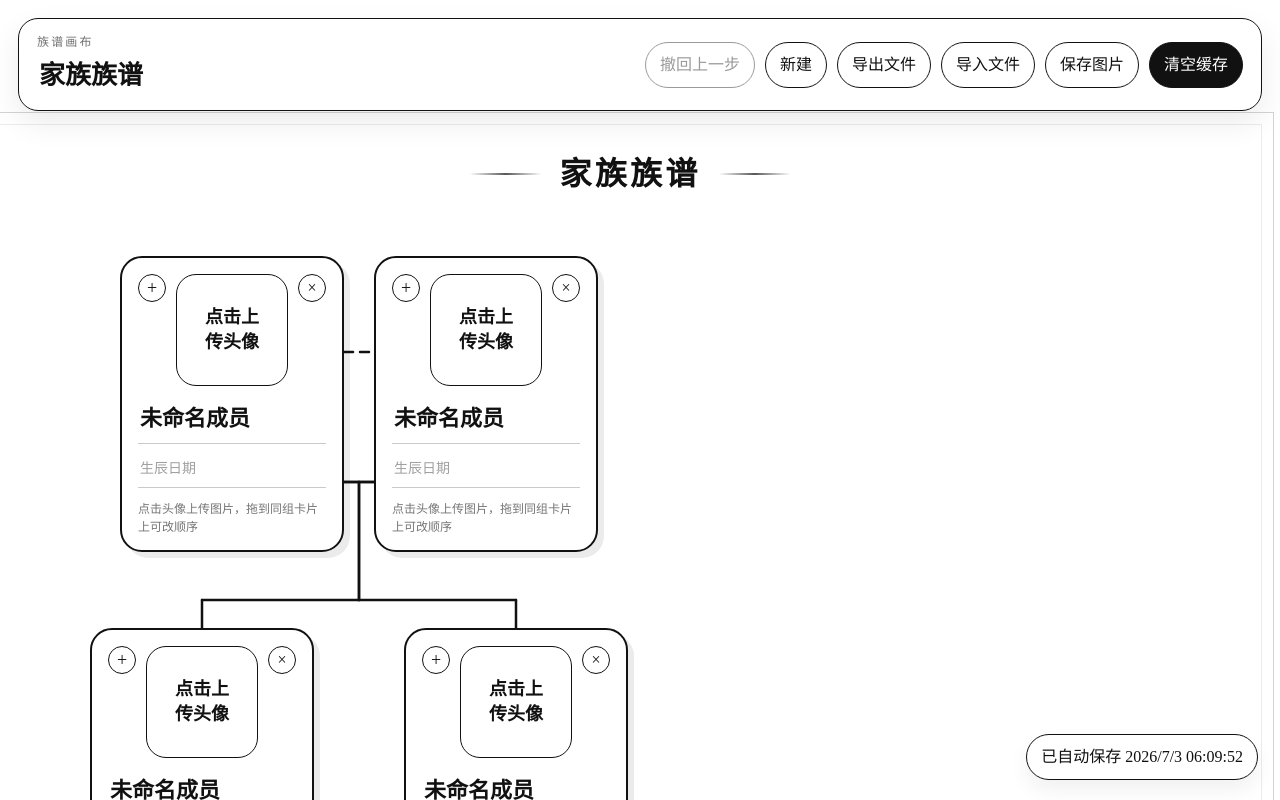
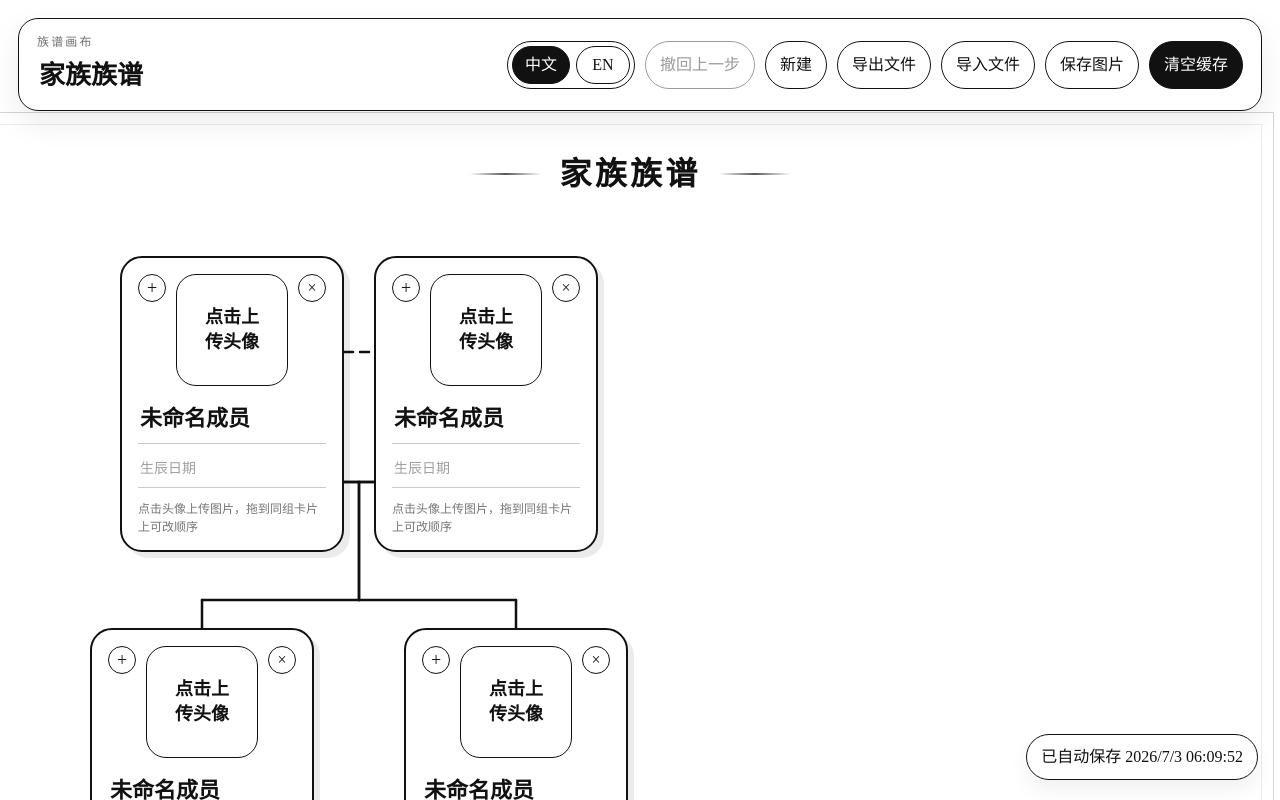
Before and after one commit to TsaiZinan/FamilyTreeGenerator, a React (Vite) app: page / in a window 1280 px wide. Shown: the top 800 px of the page. Built offline with nearby package versions, Linux system fonts and the light colour scheme.

Commit message:
Add language toggle and improve tree layout

```diff
--- a/src/App.tsx
+++ b/src/App.tsx
@@ -9,6 +9,7 @@ import {
 import { toPng } from 'html-to-image'
 
 type RelationType = 'spouse' | 'parentChild'
+type UiLanguage = 'zh-CN' | 'en'
 
 type Person = {
   id: string
@@ -80,6 +81,7 @@ type ImportableProject = Partial<FamilyProject> & {
 }
 
 const STORAGE_KEY = 'family-tree-editor-project'
+const UI_LANGUAGE_KEY = 'family-tree-editor-ui-language'
 const CARD_WIDTH = 224
 const CARD_HEIGHT = 196
 const LEVEL_GAP = 176
@@ -93,6 +95,127 @@ const createId = (prefix: string) =>
 
 const MAX_UNDO_STEPS = 50
 
+const getStoredLanguage = (): UiLanguage => {
+  if (typeof window === 'undefined') {
+    return 'zh-CN'
+  }
+
+  return window.localStorage.getItem(UI_LANGUAGE_KEY) === 'en' ? 'en' : 'zh-CN'
+}
+
+const getDefaultPersonName = (language: UiLanguage) =>
+  language === 'en' ? 'Unnamed Person' : '未命名成员'
+
+const getDefaultProjectTitle = (language: UiLanguage) =>
+  language === 'en' ? 'Family Tree' : '家族族谱'
+
+const getUiCopy = (language: UiLanguage) =>
+  language === 'en'
+    ? {
+        locale: 'en-US',
+        savedToLocal: 'Saved locally',
+        autoSaved: (timestamp: string) => `Auto-saved ${timestamp}`,
+        stageCaption: 'FAMILY TREE',
+        titlePlaceholder: 'Enter a family tree title',
+        defaultTreeTitle: getDefaultProjectTitle(language),
+        undo: 'Undo',
+        newProject: 'New',
+        exportFile: 'Export File',
+        importFile: 'Import File',
+        saveImage: 'Save Image',
+        clearCache: 'Clear Cache',
+        noUndo: 'Nothing to undo',
+        undoDone: 'Undid the last action',
+        spouseAdded: 'Added a spouse',
+        childAdded: 'Added a child',
+        keepAtLeastOne: 'Keep at least one person card',
+        confirmDelete: (name: string) => `Delete "${name}"?`,
+        personDeleted: 'Deleted the person',
+        fileExported: 'Exported the file',
+        fileImported: (name: string) => `Imported ${name}`,
+        importInvalid: 'Import failed: invalid file format',
+        importReadError: 'Import failed: could not read the file',
+        imageUpdated: 'Updated the portrait',
+        imageReadError: 'Failed to read the image',
+        imageExported: 'Exported the family tree image',
+        imageExportFailed: 'Failed to export the image. Please try again.',
+        confirmNew: 'Create a new family tree? The current content will be replaced.',
+        newCreated: 'Created a new family tree',
+        confirmClear:
+          'Clear browser cache and reset the current family tree?',
+        cacheCleared: 'Cleared the local cache',
+        spouseOrderAdjusted: 'Adjusted spouse order',
+        childOrderAdjusted: 'Adjusted child order',
+        dragRestriction:
+          'Only cards in the same spouse group or sibling family can be reordered',
+        addMember: 'Add person',
+        leftSpouse: 'Add spouse to left',
+        rightSpouse: 'Add spouse to right',
+        addChild: 'Add child',
+        addChildWithSpouse: (name: string, index: number) =>
+          `Add child with ${name.trim() || `Spouse ${index + 1}`}`,
+        uploadImage: 'Upload portrait',
+        personImageAlt: 'Person portrait',
+        photoPlaceholder: 'Click to upload portrait',
+        deletePerson: 'Delete person',
+        namePlaceholder: 'Name',
+        birthPlaceholder: 'Birth date',
+        cardTip: 'Click portrait to upload an image, drag onto related cards to reorder',
+        languageZh: '中文',
+        languageEn: 'EN',
+      }
+    : {
+        locale: 'zh-CN',
+        savedToLocal: '已自动保存到本地',
+        autoSaved: (timestamp: string) => `已自动保存 ${timestamp}`,
+        stageCaption: '族谱画布',
+        titlePlaceholder: '请输入族谱标题',
+        defaultTreeTitle: getDefaultProjectTitle(language),
+        undo: '撤回上一步',
+        newProject: '新建',
+        exportFile: '导出文件',
+        importFile: '导入文件',
+        saveImage: '保存图片',
+        clearCache: '清空缓存',
+        noUndo: '没有可撤回的操作',
+        undoDone: '已撤回上一步',
+        spouseAdded: '已新增配偶',
+        childAdded: '已新增子辈',
+        keepAtLeastOne: '至少保留一张人物卡片',
+        confirmDelete: (name: string) => `确定删除“${name}”吗？`,
+        personDeleted: '已删除人物',
+        fileExported: '已导出文件',
+        fileImported: (name: string) => `已导入 ${name}`,
+        importInvalid: '导入失败：文件格式不符合要求',
+        importReadError: '导入失败：无法读取文件',
+        imageUpdated: '已更新人物图片',
+        imageReadError: '图片读取失败',
+        imageExported: '已导出族谱图片',
+        imageExportFailed: '导出图片失败，请稍后重试',
+        confirmNew: '确定新建族谱吗？当前内容会被替换。',
+        newCreated: '已新建族谱',
+        confirmClear: '确定清空浏览器本地缓存并重置当前族谱吗？',
+        cacheCleared: '已清空本地缓存',
+        spouseOrderAdjusted: '已调整伴侣顺序',
+        childOrderAdjusted: '已调整子辈顺序',
+        dragRestriction: '只能在同一组伴侣或同一家子辈中拖动排序',
+        addMember: '添加成员',
+        leftSpouse: '左侧伴侣',
+        rightSpouse: '右侧伴侣',
+        addChild: '添加子辈',
+        addChildWithSpouse: (name: string, index: number) =>
+          `与${name.trim() || `配偶${index + 1}`}添加子辈`,
+        uploadImage: '上传人物图片',
+        personImageAlt: '人物图片',
+        photoPlaceholder: '点击上传头像',
+        deletePerson: '删除人物',
+        namePlaceholder: '姓名',
+        birthPlaceholder: '生辰日期',
+        cardTip: '点击头像上传图片，拖到同组卡片上可改顺序',
+        languageZh: '中文',
+        languageEn: 'EN',
+      }
+
 const comparePeople = (left: Person, right: Person) =>
   left.sortKey - right.sortKey || left.createdAt - right.createdAt
 
@@ -103,7 +226,7 @@ const snapshotProject = (project: FamilyProject): FamilyProject => ({
 })
 
 const createPerson = (
-  name = '未命名成员',
+  name = getDefaultPersonName('zh-CN'),
   sortKey = Date.now() + Math.random() * 1000,
 ): Person => ({
   id: createId('person'),
@@ -115,15 +238,16 @@ const createPerson = (
 
 const unique = <T,>(items: T[]) => Array.from(new Set(items))
 
-const createInitialProject = (): FamilyProject => {
-  const root = createPerson('未命名成员', 100)
-  const spouse = createPerson('未命名成员', 200)
-  const childA = createPerson('未命名成员', 100)
-  const childB = createPerson('未命名成员', 200)
+const createInitialProject = (language: UiLanguage = 'zh-CN'): FamilyProject => {
+  const defaultName = getDefaultPersonName(language)
+  const root = createPerson(defaultName, 100)
+  const spouse = createPerson(defaultName, 200)
+  const childA = createPerson(defaultName, 100)
+  const childB = createPerson(defaultName, 200)
 
   return {
     version: 1,
-    title: '家族族谱',
+    title: getDefaultProjectTitle(language),
     people: [root, spouse, childA, childB],
     relations: [
       {
@@ -232,7 +356,10 @@ const normalizeProject = (input: unknown): FamilyProject | null => {
 
   return {
     version: 1,
-    title: typeof candidate.title === 'string' ? candidate.title : '家族族谱',
+    title:
+      typeof candidate.title === 'string'
+        ? candidate.title
+        : getDefaultProjectTitle('zh-CN'),
     people,
     relations,
     selectedPersonId,
@@ -506,6 +633,20 @@ const buildLayout = (project: FamilyProject): LayoutResult => {
     group.parentIds = parentIds
   }
 
+  const childGroupIdsByGroup = new Map<string, Set<string>>()
+  for (const group of groups.values()) {
+    childGroupIdsByGroup.set(group.id, new Set())
+  }
+
+  for (const group of groups.values()) {
+    for (const parentId of group.parentIds) {
+      const parentGroupId = groupIdByPerson.get(parentId)
+      if (parentGroupId && parentGroupId !== group.id) {
+        childGroupIdsByGroup.get(parentGroupId)?.add(group.id)
+      }
+    }
+  }
+
   const getPersonCenterX = (personId: string) => {
     const groupId = groupIdByPerson.get(personId)
     if (!groupId) {
@@ -613,6 +754,33 @@ const buildLayout = (project: FamilyProject): LayoutResult => {
 
       cursorX = clusterX
       clusterStart = clusterEnd
+    }
+  }
+
+  for (let depth = maxDepth - 1; depth >= 0; depth -= 1) {
+    const row = [...(groupsByDepth.get(depth) ?? [])].sort((left, right) => left.x - right.x)
+    let cursorX = PADDING_X
+
+    for (const group of row) {
+      const childGroups = [...(childGroupIdsByGroup.get(group.id) ?? [])]
+        .map((childGroupId) => groups.get(childGroupId))
+        .filter(
+          (childGroup): childGroup is FamilyGroup =>
+            childGroup !== undefined && childGroup.depth === group.depth + 1,
+        )
+        .sort((left, right) => left.x - right.x)
+
+      const desiredCenter =
+        childGroups.length === 0
+          ? group.centerX
+          : (Math.min(...childGroups.map((childGroup) => childGroup.x)) +
+              Math.max(...childGroups.map((childGroup) => childGroup.x + childGroup.width))) /
+            2
+      const desiredX = desiredCenter - group.width / 2
+
+      group.x = Math.max(cursorX, desiredX)
+      group.centerX = group.x + group.width / 2
+      cursorX = group.x + group.width + GROUP_GAP
     }
   }
 
@@ -785,19 +953,21 @@ const buildLayout = (project: FamilyProject): LayoutResult => {
 }
 
 function App() {
+  const [uiLanguage, setUiLanguage] = useState<UiLanguage>(() => getStoredLanguage())
+  const copy = useMemo(() => getUiCopy(uiLanguage), [uiLanguage])
   const [project, setProject] = useState<FamilyProject>(() => {
     const cached = localStorage.getItem(STORAGE_KEY)
     if (!cached) {
-      return createInitialProject()
+      return createInitialProject(getStoredLanguage())
     }
 
     try {
-      return normalizeProject(JSON.parse(cached)) ?? createInitialProject()
+      return normalizeProject(JSON.parse(cached)) ?? createInitialProject(getStoredLanguage())
     } catch {
-      return createInitialProject()
+      return createInitialProject(getStoredLanguage())
     }
   })
-  const [message, setMessage] = useState('已自动保存到本地')
+  const [message, setMessage] = useState(() => getUiCopy(getStoredLanguage()).savedToLocal)
   const [pendingImagePersonId, setPendingImagePersonId] = useState<string | null>(
     null,
   )
@@ -815,13 +985,17 @@ function App() {
   const undoStackRef = useRef<FamilyProject[]>([])
 
   useEffect(() => {
+    localStorage.setItem(UI_LANGUAGE_KEY, uiLanguage)
+  }, [uiLanguage])
+
+  useEffect(() => {
     projectRef.current = project
   }, [project])
 
   useEffect(() => {
     localStorage.setItem(STORAGE_KEY, JSON.stringify(project))
-    setMessage(`已自动保存 ${new Date().toLocaleString('zh-CN')}`)
-  }, [project])
+    setMessage(copy.autoSaved(new Date().toLocaleString(copy.locale)))
+  }, [project, copy])
 
   const layout = useMemo(() => buildLayout(project), [project])
   const personMap = useMemo(
@@ -890,7 +1064,7 @@ function App() {
   const handleUndo = () => {
     const previous = undoStackRef.current[undoStackRef.current.length - 1]
     if (!previous) {
-      setMessage('没有可撤回的操作')
+      setMessage(copy.noUndo)
       return
     }
 
@@ -904,7 +1078,7 @@ function App() {
       ...snapshotProject(previous),
       updatedAt: new Date().toISOString(),
     })
-    setMessage('已撤回上一步')
+    setMessage(copy.undoDone)
   }
 
   const updatePerson = (personId: string, patch: Partial<Person>) => {
@@ -959,7 +1133,7 @@ function App() {
             ? before + 100
             : (before + after) / 2
 
-    const spouse = createPerson('未命名成员', sortKey)
+    const spouse = createPerson(getDefaultPersonName(uiLanguage), sortKey)
     updateProject((current) => ({
       ...current,
       people: [...current.people, spouse],
@@ -970,7 +1144,7 @@ function App() {
       }),
       selectedPersonId: spouse.id,
     }))
-    setMessage('已新增配偶')
+    setMessage(copy.spouseAdded)
   }
 
   const addChild = (parentIds: string[]) => {
@@ -991,7 +1165,7 @@ function App() {
     const lastSibling = siblingPeople[siblingPeople.length - 1]
 
     const child = createPerson(
-      '未命名成员',
+      getDefaultPersonName(uiLanguage),
       lastSibling ? lastSibling.sortKey + 100 : familyParents[0]?.sortKey ?? Date.now(),
     )
 
@@ -1012,7 +1186,7 @@ function App() {
         selectedPersonId: child.id,
       }
     })
-    setMessage('已新增子辈')
+    setMessage(copy.childAdded)
   }
 
   const deletePerson = (personId: string) => {
@@ -1022,11 +1196,11 @@ function App() {
     }
 
     if (project.people.length <= 1) {
-      setMessage('至少保留一张人物卡片')
+      setMessage(copy.keepAtLeastOne)
       return
     }
 
-    if (!window.confirm(`确定删除“${person.name || '未命名成员'}”吗？`)) {
+    if (!window.confirm(copy.confirmDelete(person.name || getDefaultPersonName(uiLanguage)))) {
       return
     }
 
@@ -1045,16 +1219,16 @@ function App() {
         selectedPersonId: fallbackSelected,
       }
     })
-    setMessage('已删除人物')
+    setMessage(copy.personDeleted)
   }
 
   const handleExportJson = () => {
     downloadFile(
-      `${project.title || '族谱'}.json`,
+      `${project.title || copy.defaultTreeTitle}.json`,
       JSON.stringify(project, null, 2),
       'application/json',
     )
-    setMessage('已导出文件')
+    setMessage(copy.fileExported)
   }
 
   const handleImportJson = async (event: ChangeEvent<HTMLInputElement>) => {
@@ -1067,14 +1241,14 @@ function App() {
       const text = await readFileAsText(file)
       const parsed = normalizeProject(JSON.parse(text))
       if (!parsed) {
-        setMessage('导入失败：JSON 格式不符合要求')
+        setMessage(copy.importInvalid)
         return
       }
 
       commitProject(parsed, { autoCenter: true })
-      setMessage(`已导入 ${file.name}`)
+      setMessage(copy.fileImported(file.name))
     } catch {
-      setMessage('导入失败：无法读取 JSON')
+      setMessage(copy.importReadError)
     } finally {
       event.target.value = ''
     }
@@ -1089,9 +1263,9 @@ function App() {
     try {
       const dataUrl = await readFileAsDataUrl(file)
       updatePerson(pendingImagePersonId, { imageDataUrl: dataUrl })
-      setMessage('已更新人物图片')
+      setMessage(copy.imageUpdated)
     } catch {
-      setMessage('图片读取失败')
+      setMessage(copy.imageReadError)
     } finally {
       event.target.value = ''
       setPendingImagePersonId(null)
@@ -1115,33 +1289,33 @@ function App() {
       })
       const link = document.createElement('a')
       link.href = dataUrl
-      link.download = `${project.title || '族谱'}.png`
+      link.download = `${project.title || copy.defaultTreeTitle}.png`
       link.click()
-      setMessage('已导出族谱图片')
+      setMessage(copy.imageExported)
     } catch {
-      setMessage('导出图片失败，请稍后重试')
+      setMessage(copy.imageExportFailed)
     } finally {
       setIsExportingImage(false)
     }
   }
 
   const handleNewProject = () => {
-    if (!window.confirm('确定新建族谱吗？当前内容会被替换。')) {
+    if (!window.confirm(copy.confirmNew)) {
       return
     }
 
-    commitProject(createInitialProject(), { autoCenter: true })
-    setMessage('已新建族谱')
+    commitProject(createInitialProject(uiLanguage), { autoCenter: true })
+    setMessage(copy.newCreated)
   }
 
   const handleClearLocalCache = () => {
-    if (!window.confirm('确定清空浏览器本地缓存并重置当前族谱吗？')) {
+    if (!window.confirm(copy.confirmClear)) {
       return
     }
 
     localStorage.removeItem(STORAGE_KEY)
-    commitProject(createInitialProject(), { autoCenter: true })
-    setMessage('已清空本地缓存')
+    commitProject(createInitialProject(uiLanguage), { autoCenter: true })
+    setMessage(copy.cacheCleared)
   }
 
   const startDrag = (event: DragEvent<HTMLDivElement>, personId: string) => {
@@ -1174,7 +1348,7 @@ function App() {
         ...current,
         people: reorderPeopleSubset(current.people, orderedIds),
       }))
-      setMessage('已调整配偶顺序')
+      setMessage(copy.spouseOrderAdjusted)
     } else if (draggedParents.length > 0 && sameIds(draggedParents, targetParents)) {
       const siblingUnits = getSiblingUnitIds(draggedParents)
       const siblingIds = siblingUnits.map((unit) => unit.anchorId)
@@ -1186,9 +1360,9 @@ function App() {
         ...current,
         people: reorderPeopleSubset(current.people, orderedIds),
       }))
-      setMessage('已调整子辈顺序')
+      setMessage(copy.childOrderAdjusted)
     } else {
-      setMessage('只能在同一组配偶或同一家子辈中拖动排序')
+      setMessage(copy.dragRestriction)
     }
 
     setDraggedPersonId(null)
@@ -1205,7 +1379,7 @@ function App() {
       return [
         {
           key: `child-solo-${personId}`,
-          label: '添加子辈',
+          label: copy.addChild,
           parentIds: [personId],
         },
       ]
@@ -1215,7 +1389,7 @@ function App() {
       return [
         {
           key: `child-family-${personId}-${spouses[0].id}`,
-          label: '添加子辈',
+          label: copy.addChild,
           parentIds: [personId, spouses[0].id],
         },
       ]
@@ -1223,7 +1397,7 @@ function App() {
 
     return spouses.map((spouse, index) => ({
       key: `child-family-${personId}-${spouse.id}`,
-      label: `与${spouse.name.trim() || `配偶${index + 1}`}添加子辈`,
+      label: copy.addChildWithSpouse(spouse.name, index),
       parentIds: [personId, spouse.id],
     }))
   }
@@ -1247,7 +1421,7 @@ function App() {
 
       <div className="floating-toolbar">
         <div className="title-stack">
-          <span className="title-caption">族谱画布</span>
+          <span className="title-caption">{copy.stageCaption}</span>
           <input
             className="title-input"
             value={project.title}
@@ -1257,27 +1431,43 @@ function App() {
                 title: event.target.value,
               }))
             }
-            placeholder="请输入族谱标题"
+            placeholder={copy.titlePlaceholder}
           />
         </div>
         <div className="toolbar-actions">
+          <div className="language-toggle">
+            <button
+              type="button"
+              className={`language-option ${uiLanguage === 'zh-CN' ? 'is-active' : ''}`}
+              onClick={() => setUiLanguage('zh-CN')}
+            >
+              {copy.languageZh}
+            </button>
+            <button
+              type="button"
+              className={`language-option ${uiLanguage === 'en' ? 'is-active' : ''}`}
+              onClick={() => setUiLanguage('en')}
+            >
+              {copy.languageEn}
+            </button>
+          </div>
           <button type="button" onClick={handleUndo} disabled={!canUndo}>
-            撤回上一步
+            {copy.undo}
           </button>
           <button type="button" onClick={handleNewProject}>
-            新建
+            {copy.newProject}
           </button>
           <button type="button" onClick={handleExportJson}>
-            导出文件
+            {copy.exportFile}
           </button>
           <button type="button" onClick={() => jsonInputRef.current?.click()}>
-            导入文件
+            {copy.importFile}
           </button>
           <button type="button" onClick={handleExportImage}>
-            保存图片
+            {copy.saveImage}
           </button>
           <button type="button" className="ghost-button" onClick={handleClearLocalCache}>
-            清空缓存
+            {copy.clearCache}
           </button>
         </div>
       </div>
@@ -1293,7 +1483,7 @@ function App() {
           >
           <div className="stage-title">
             <span className="stage-title-line" />
-            <h1>{project.title || '家族族谱'}</h1>
+            <h1>{project.title || copy.defaultTreeTitle}</h1>
             <span className="stage-title-line" />
           </div>
 
@@ -1361,7 +1551,7 @@ function App() {
                     <button
                       type="button"
                       className="add-menu-trigger"
-                      title="添加成员"
+                      title={copy.addMember}
                       onClick={() =>
                         setOpenAddMenuPersonId((current) =>
                           current === node.person.id ? null : node.person.id,
@@ -1380,7 +1570,7 @@ function App() {
                             setOpenAddMenuPersonId(null)
                           }}
                         >
-                          左侧伴侣
+                          {copy.leftSpouse}
                         </button>
                         <button
                           type="button"
@@ -1390,7 +1580,7 @@ function App() {
                             setOpenAddMenuPersonId(null)
                           }}
                         >
-                          右侧伴侣
+                          {copy.rightSpouse}
                         </button>
                         {childAddOptions.map((option) => (
                           <button
@@ -1411,22 +1601,25 @@ function App() {
                   <button
                     type="button"
                     className="photo-button"
-                    title="上传人物图片"
+                    title={copy.uploadImage}
                     onClick={() => {
                       setPendingImagePersonId(node.person.id)
                       imageInputRef.current?.click()
                     }}
                   >
                     {node.person.imageDataUrl ? (
-                      <img src={node.person.imageDataUrl} alt={node.person.name || '人物图片'} />
+                      <img
+                        src={node.person.imageDataUrl}
+                        alt={node.person.name || copy.personImageAlt}
+                      />
                     ) : (
-                      <span className="photo-placeholder">点击上传头像</span>
+                      <span className="photo-placeholder">{copy.photoPlaceholder}</span>
                     )}
                   </button>
                   <button
                     type="button"
                     className="delete-button no-export"
-                    title="删除人物"
+                    title={copy.deletePerson}
                     onClick={() => deletePerson(node.person.id)}
                   >
                     ×
@@ -1437,7 +1630,7 @@ function App() {
                   className="card-name"
                   value={node.person.name}
                   onChange={(event) => updatePerson(node.person.id, { name: event.target.value })}
-                  placeholder="姓名"
+                  placeholder={copy.namePlaceholder}
                 />
                 <input
                   className="card-birth"
@@ -1445,9 +1638,9 @@ function App() {
                   onChange={(event) =>
                     updatePerson(node.person.id, { birthDate: event.target.value })
                   }
-                  placeholder="生辰日期"
+                  placeholder={copy.birthPlaceholder}
                 />
-                <div className="card-tip no-export">点击头像上传图片，拖到同组卡片上可改顺序</div>
+                <div className="card-tip no-export">{copy.cardTip}</div>
               </div>
             )
           })}
--- a/src/index.css
+++ b/src/index.css
@@ -94,6 +94,25 @@ input {
   gap: 10px;
   flex-wrap: wrap;
   justify-content: flex-end;
+}
+
+.language-toggle {
+  display: flex;
+  gap: 6px;
+  padding: 4px;
+  border: 1px solid #111;
+  border-radius: 999px;
+  background: #fff;
+}
+
+.toolbar-actions .language-option {
+  min-width: 54px;
+  padding: 6px 12px;
+}
+
+.toolbar-actions .language-option.is-active {
+  background: #111;
+  color: #fff;
 }
 
 .toolbar-actions button {
```
